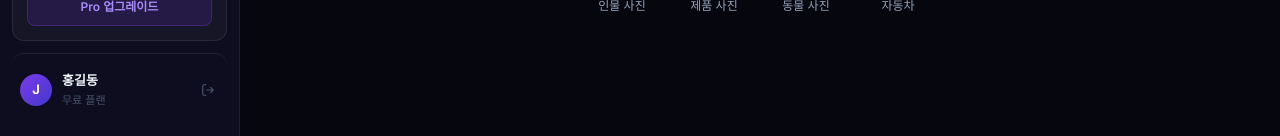
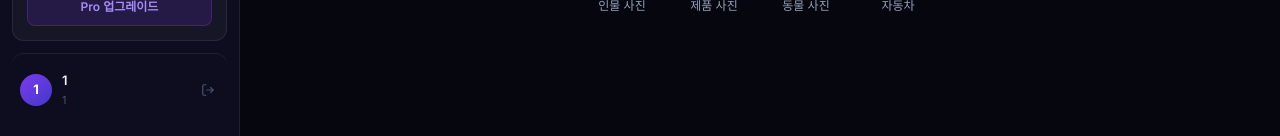
Before and after one commit to NyeongC/image-remove-app, a Vue app in the folder frontend/: page /app in a window 1280 px wide. Shown: the part 664-800 px from the top of the page. Built offline with nearby package versions, Linux system fonts and the light colour scheme; sample sign-in values are in the browser's storage.

Commit message:
로그인 사용자 닉네임 표시

```diff
--- a/frontend/src/views/app/AppLayout.vue
+++ b/frontend/src/views/app/AppLayout.vue
@@ -103,11 +103,11 @@
 
       <!-- 유저 프로필 -->
       <div class="sidebar-user">
-        <div class="user-avatar">J</div>
+        <div class="user-avatar">{{ userAvatar }}</div>
         <Transition name="fade">
           <div v-if="!sidebarCollapsed" class="user-info">
-            <span class="user-name">홍길동</span>
-            <span class="user-plan">무료 플랜</span>
+            <span class="user-name">{{ userName }}</span>
+            <span class="user-email">{{ tokenPayload.sub }}</span>
           </div>
         </Transition>
         <Transition name="fade">
@@ -159,6 +159,20 @@ import { RouterLink, RouterView, useRoute, useRouter } from 'vue-router'
 const sidebarCollapsed = ref(false)
 const route = useRoute()
 const router = useRouter()
+
+function decodeToken() {
+  try {
+    const token = localStorage.getItem('accessToken')
+    if (!token) return {}
+    return JSON.parse(atob(token.split('.')[1]))
+  } catch {
+    return {}
+  }
+}
+
+const tokenPayload = decodeToken()
+const userName = tokenPayload.nickname || tokenPayload.sub || '사용자'
+const userAvatar = userName.charAt(0).toUpperCase()
 
 const pageTitle = computed(() => {
   const titles = {
@@ -430,7 +444,7 @@ function logout() {
   white-space: nowrap;
 }
 
-.user-plan {
+.user-email {
   font-size: 11px;
   color: var(--text-muted);
   white-space: nowrap;
```
Also changed, not shown: 1 other file (tests, documents, lock files or other folders).
